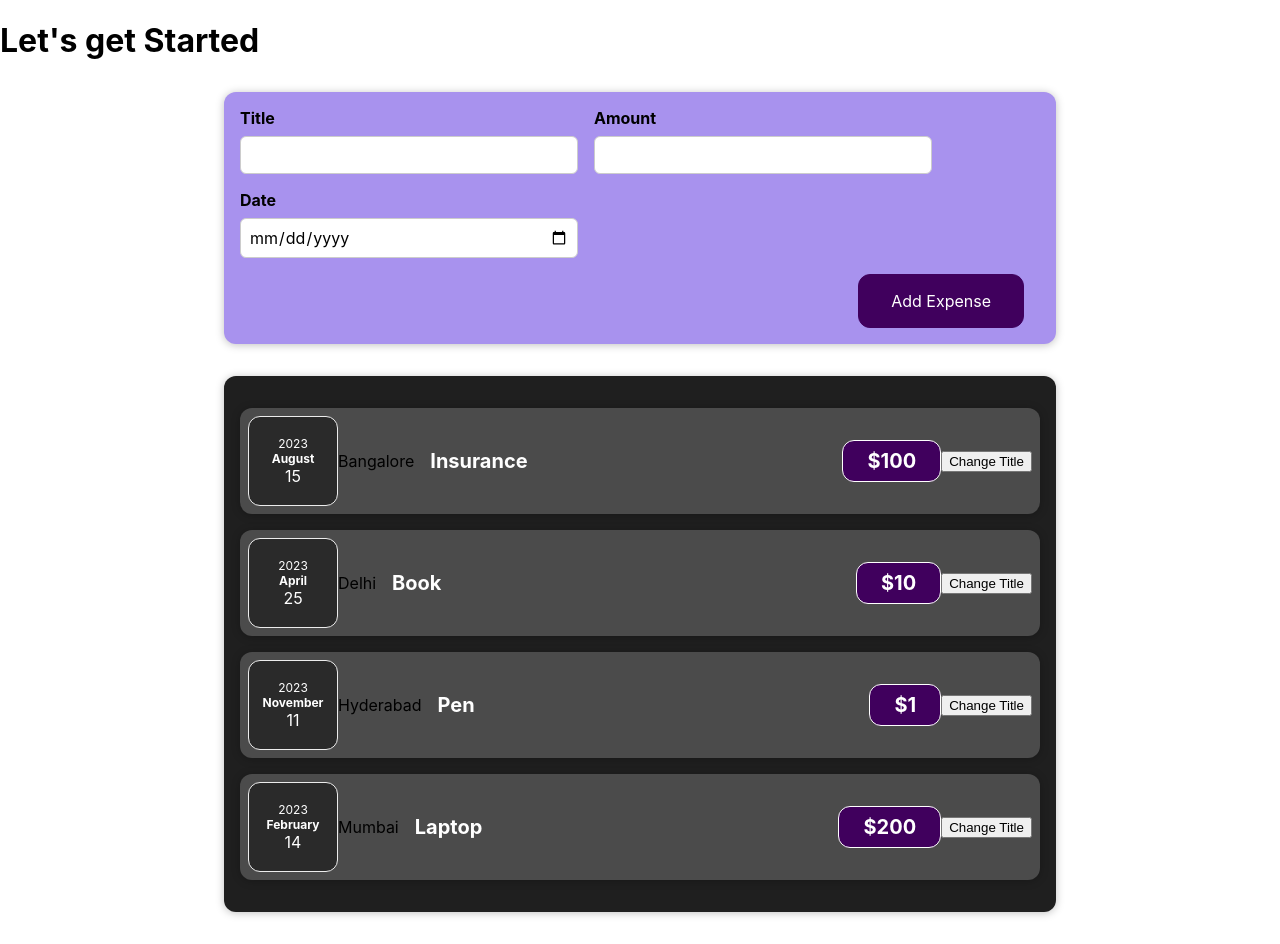
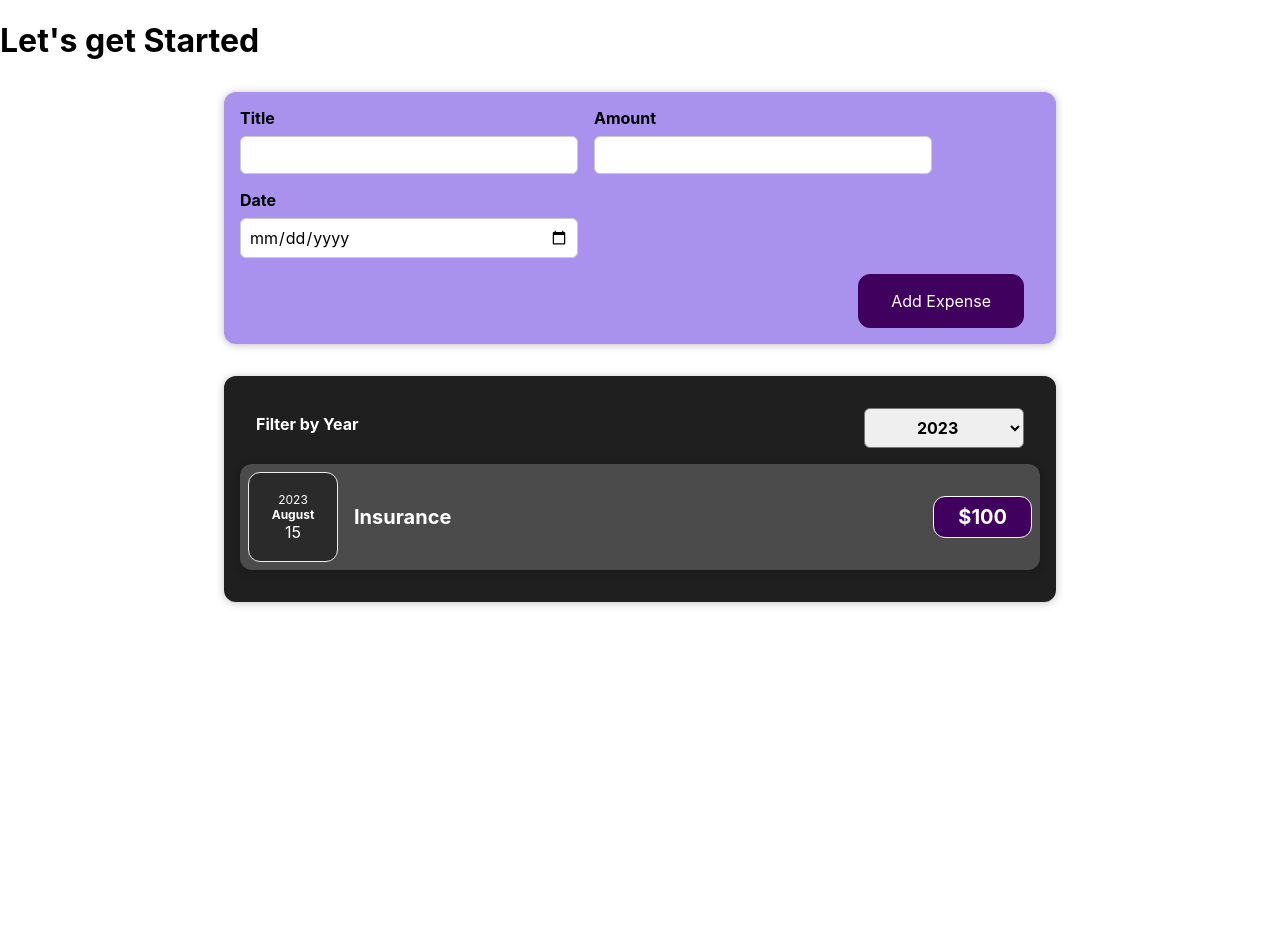
Before and after one commit to AbhayPatil-005/ReactJS-miniProjects, a React (Vite) app in the folder 01_myFirstComponent/: page / in a window 1280 px wide. After the commit the page ends 800 px from the top, so only its background shows below. Built offline with nearby package versions, Linux system fonts and the light colour scheme.

Commit message:
Creating a controlled component- The ExpensesFilter and implementing it

```diff
--- a/01_myFirstComponent/src/App.jsx
+++ b/01_myFirstComponent/src/App.jsx
@@ -3,20 +3,20 @@
 import { useState } from "react";
 
 function App() {
-  const expenses = [
+  const dummyExpenses = [
     { id: "1", date: new Date(2023, 7, 15),
-      title: "Insurance", price: 100 ,location: "Bangalore"},
+      title: "Insurance", price: 100 },
 
-    { id: "2", date: new Date(2023, 3, 25),
-      title: "Book", price: 10, location:"Delhi" },
+    { id: "2", date: new Date(2024, 3, 25),
+      title: "Book", price: 10},
 
-    { id: "3", date: new Date(2023, 10, 11),
-      title: "Pen", price: 1, location:"Hyderabad" },
+    { id: "3", date: new Date(2025, 10, 11),
+      title: "Pen", price: 1},
 
-    { id: "4", date: new Date(2023, 1, 14),
-      title: "Laptop", price: 200, location:"Mumbai"},
+    { id: "4", date: new Date(2024, 1, 14),
+      title: "Laptop", price: 200},
   ];
-  const [newExpenseList, setNewExpenseList] = useState([...expenses])
+  const [newExpenseList, setNewExpenseList] = useState([...dummyExpenses])
   const expenseDataRecieved=(recievedData)=>{
     setNewExpenseList((prevList) => [recievedData, ...prevList])
   }
--- a/01_myFirstComponent/src/Components/Expenses/ExpenseItems.jsx
+++ b/01_myFirstComponent/src/Components/Expenses/ExpenseItems.jsx
@@ -5,24 +5,14 @@
 import Card from '../UI/Card'
 
 function ExpenseItem(props) {
-  const [title, setTitle] = useState(props.title)
-  const buttonClickHandler = ()=>{
-    setTitle('New Title')
-  }
   return (
     <>
     <Card className='expense-item'>
       <ExpenseDate expenseDate={props.date}/>
-
-      <div className='expense-item__location'>
-        {props.location}
-      </div>
-
       <div className='expense-item__description'>
-        <h2 className='expense-item__h2'>{title}</h2>
+        <h2 className='expense-item__h2'>{props.title}</h2>
         <div className='expense-item__price'>${props.price}</div>
       </div>
-      <button onClick={buttonClickHandler}>Change Title</button>
     </Card>
     </>
   )
--- a/01_myFirstComponent/src/Components/Expenses/Expenses.jsx
+++ b/01_myFirstComponent/src/Components/Expenses/Expenses.jsx
@@ -1,10 +1,25 @@
 import './Expenses.css'
+import { useState } from 'react';
 import ExpenseItems from './ExpenseItems';
 import Card from '../UI/Card'
+import ExpensesFilter from './ExpensesFilter';
 
 function Expenses(props){
-return (<Card className='expenses'>
-    {props.expenses.map((expense,index)=>{
+  const [filteredYear, setFilteredYear] = useState('2023');
+
+  const changeFilterHandler = (selectedYear)=>{
+      setFilteredYear(selectedYear);
+  }
+  const filteredExpenses = props.expenses.filter((expense)=>{
+    return expense.date.getFullYear().toString()=== filteredYear;
+  })
+return (
+  <Card className='expenses'>
+    <ExpensesFilter
+    selected={filteredYear}
+    onChangeFilter={changeFilterHandler}
+    />
+    {filteredExpenses.map((expense,index)=>{
         return (
         <ExpenseItems
           key={expense.id}
@@ -16,7 +31,7 @@
         )
       }
     )}
-    </Card>)
+  </Card>)
 }
 
 export default Expenses;
--- /dev/null
+++ b/01_myFirstComponent/src/Components/Expenses/ExpensesFilter.css
@@ -0,0 +1,24 @@
+.expenses-filter {
+  color: white;
+  padding: 0 1rem;
+}
+
+.expenses-filter__control {
+  display: flex;
+  width: 100%;
+  align-items: center;
+  justify-content: space-between;
+  margin: 1rem 0;
+}
+
+.expenses-filter label {
+  font-weight: bold;
+  margin-bottom: 0.5rem;
+}
+
+.expenses-filter select {
+  font: inherit;
+  padding: 0.5rem 3rem;
+  font-weight: bold;
+  border-radius: 6px;
+}
--- /dev/null
+++ b/01_myFirstComponent/src/Components/Expenses/ExpensesFilter.jsx
@@ -0,0 +1,19 @@
+import "./ExpensesFilter.css"
+
+const ExpensesFilter =(props)=>{
+    const dropdownChangeHandler =(event)=>{
+        props.onChangeFilter(event.target.value)
+    }
+    return <div className="expenses-filter">
+        <div className="expenses-filter__control">
+            <label htmlFor="">Filter by Year</label>
+            <select value={props.selected} onChange={dropdownChangeHandler}>
+                <option value="2023">2023</option>
+                <option value="2024">2024</option>
+                <option value="2025">2025</option>
+            </select>
+        </div>
+    </div>
+}
+
+export default ExpensesFilter;
--- a/01_myFirstComponent/src/Components/NewExpense/ExpenseForm.jsx
+++ b/01_myFirstComponent/src/Components/NewExpense/ExpenseForm.jsx
@@ -46,7 +46,7 @@
         event.preventDefault();
         const enteredData = {
             title: userInput.enteredTitle,
-            amount: userInput.enteredAmount,
+            price: userInput.enteredAmount,
             date:new Date(userInput.enteredDate),
         }
         const enteredExpenseData ={
```
